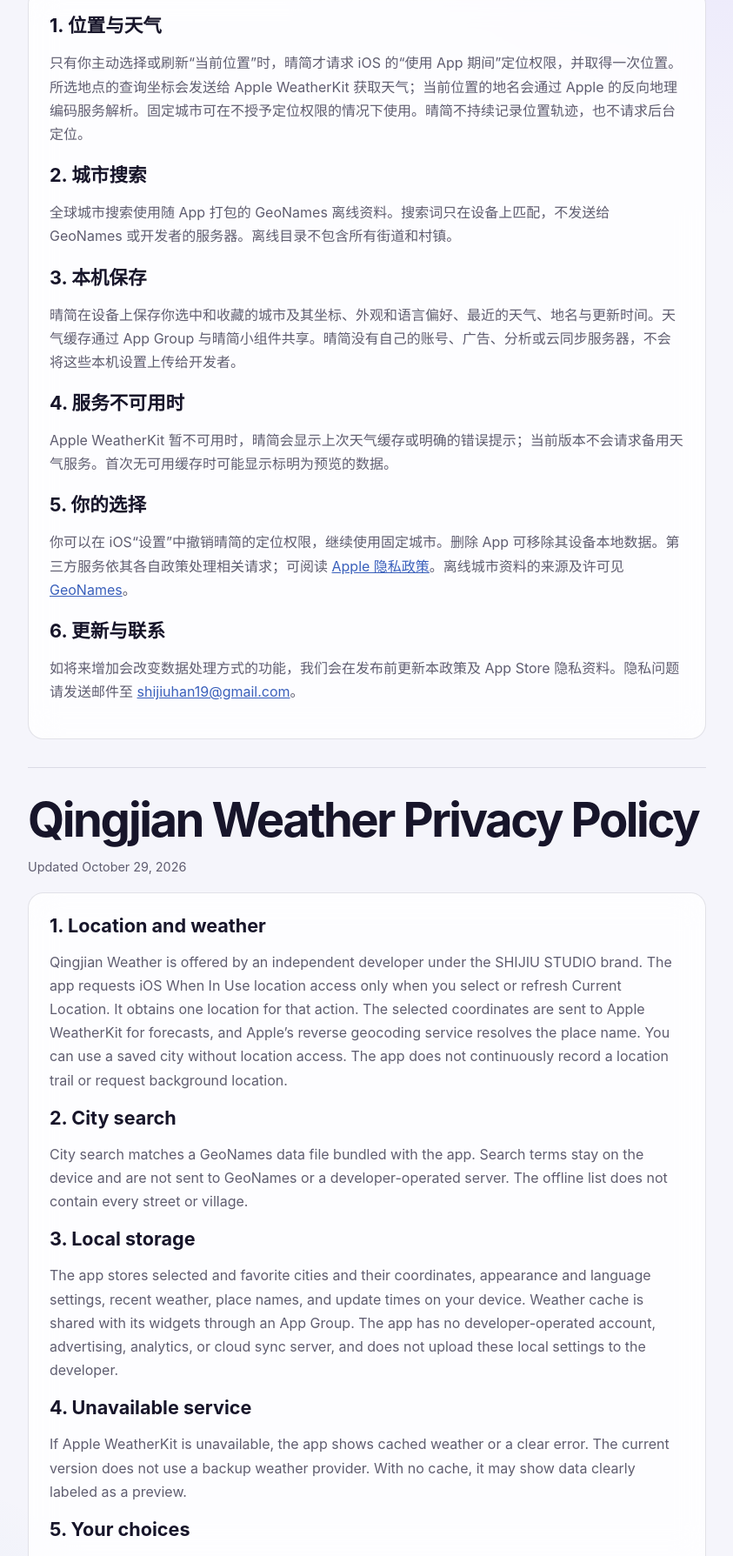
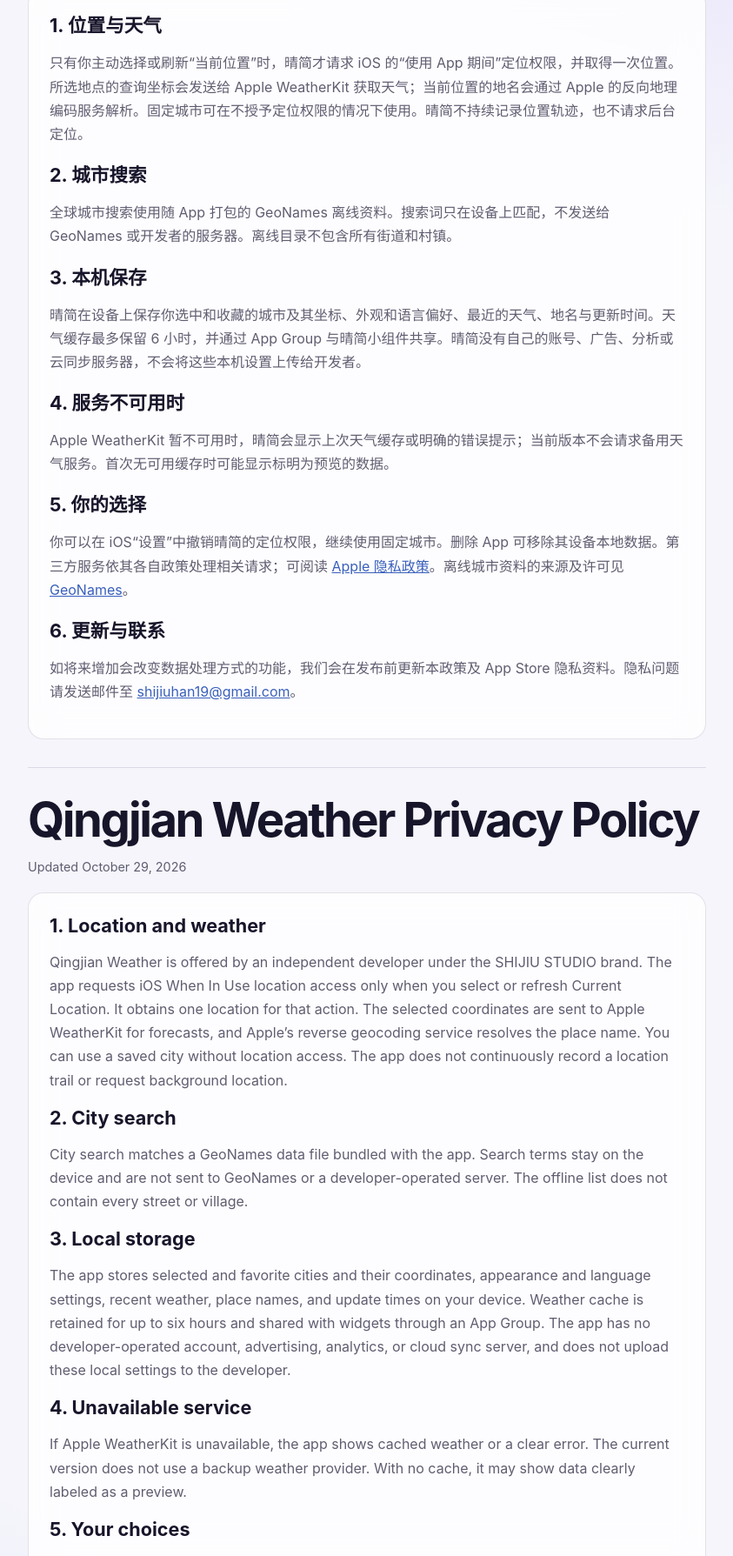
Before and after one commit to lglglglglg/app-support-pages, a plain HTML site: page qingjian-weather/privacy/index.html in a window 1280 px wide. Shown: the part 353-2142 px from the top of the page at 87% size, without its empty margins (218-1061 px from the left). Drawn offline with Linux system fonts and the light colour scheme.

Commit message:
Align Qingjian support with iPhone launch

```diff
--- a/qingjian-weather/privacy/index.html
+++ b/qingjian-weather/privacy/index.html
@@ -25,7 +25,7 @@
       <h2>2. 城市搜索</h2>
       <p>全球城市搜索使用随 App 打包的 GeoNames 离线资料。搜索词只在设备上匹配，不发送给 GeoNames 或开发者的服务器。离线目录不包含所有街道和村镇。</p>
       <h2>3. 本机保存</h2>
-      <p>晴简在设备上保存你选中和收藏的城市及其坐标、外观和语言偏好、最近的天气、地名与更新时间。天气缓存通过 App Group 与晴简小组件共享。晴简没有自己的账号、广告、分析或云同步服务器，不会将这些本机设置上传给开发者。</p>
+      <p>晴简在设备上保存你选中和收藏的城市及其坐标、外观和语言偏好、最近的天气、地名与更新时间。天气缓存最多保留 6 小时，并通过 App Group 与晴简小组件共享。晴简没有自己的账号、广告、分析或云同步服务器，不会将这些本机设置上传给开发者。</p>
       <h2>4. 服务不可用时</h2>
       <p>Apple WeatherKit 暂不可用时，晴简会显示上次天气缓存或明确的错误提示；当前版本不会请求备用天气服务。首次无可用缓存时可能显示标明为预览的数据。</p>
       <h2>5. 你的选择</h2>
@@ -45,7 +45,7 @@
         <h2>2. City search</h2>
         <p>City search matches a GeoNames data file bundled with the app. Search terms stay on the device and are not sent to GeoNames or a developer-operated server. The offline list does not contain every street or village.</p>
         <h2>3. Local storage</h2>
-        <p>The app stores selected and favorite cities and their coordinates, appearance and language settings, recent weather, place names, and update times on your device. Weather cache is shared with its widgets through an App Group. The app has no developer-operated account, advertising, analytics, or cloud sync server, and does not upload these local settings to the developer.</p>
+        <p>The app stores selected and favorite cities and their coordinates, appearance and language settings, recent weather, place names, and update times on your device. Weather cache is retained for up to six hours and shared with widgets through an App Group. The app has no developer-operated account, advertising, analytics, or cloud sync server, and does not upload these local settings to the developer.</p>
         <h2>4. Unavailable service</h2>
         <p>If Apple WeatherKit is unavailable, the app shows cached weather or a clear error. The current version does not use a backup weather provider. With no cache, it may show data clearly labeled as a preview.</p>
         <h2>5. Your choices</h2>
```
Also changed, not shown: qingjian-weather/index.html (+3 -3 lines).
